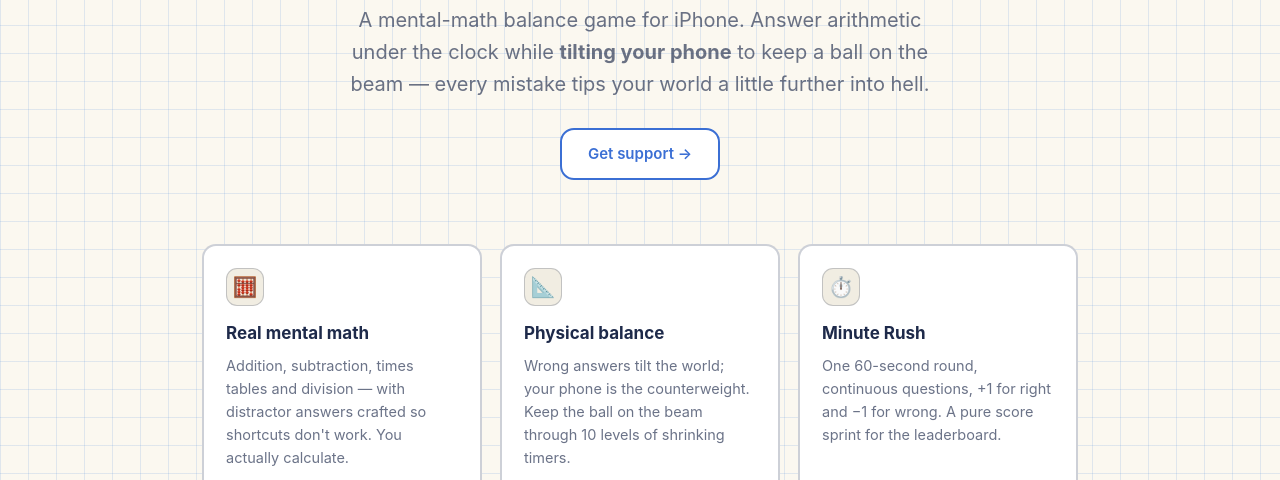
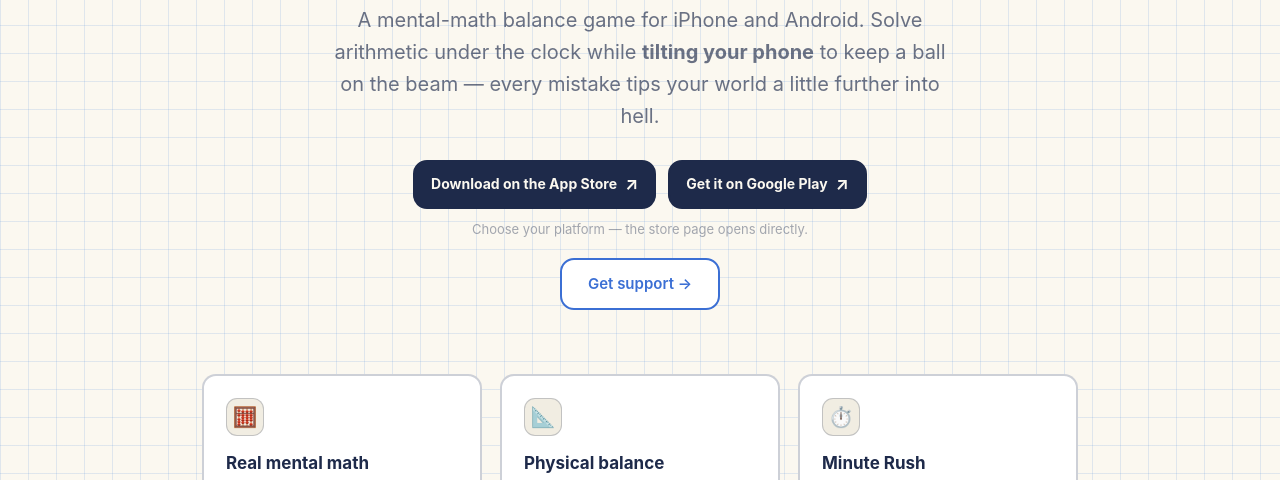
Before and after one commit to oleksandr-sokolov/mathhell-pages, a plain HTML site: page index.html in a window 1280 px wide. Shown: the part 311-791 px from the top of the page. Drawn offline with Linux system fonts and the light colour scheme.

Commit message:
feat: add direct app store download links

```diff
--- a/index.html
+++ b/index.html
@@ -4,7 +4,10 @@
   <meta charset="UTF-8" />
   <meta name="viewport" content="width=device-width, initial-scale=1.0" />
   <title>MathHell: Balance — Solve fast. Hold the line.</title>
-  <meta name="description" content="MathHell: Balance is a mental-math balance game for iPhone. Solve arithmetic fast while tilting your phone to keep a ball on the beam — every mistake tips your world." />
+  <meta name="description" content="MathHell: Balance is a mental-math balance game for iPhone and Android. Solve arithmetic fast while tilting your phone to keep a ball on the beam — every mistake tips your world." />
+  <meta property="og:title" content="MathHell: Balance — Solve fast. Hold the line." />
+  <meta property="og:description" content="A mental-math balance game for iPhone and Android." />
+  <meta property="og:image" content="assets/icon.png" />
   <link rel="icon" href="assets/icon.png" />
   <link rel="preconnect" href="https://fonts.googleapis.com" />
   <link rel="preconnect" href="https://fonts.gstatic.com" crossorigin />
@@ -24,10 +27,15 @@
     <header class="hero">
       <h1>Solve fast.<br /><span class="danger">Hold the line.</span></h1>
       <p class="lead">
-        A mental-math balance game for iPhone. Answer arithmetic under the
-        clock while <strong>tilting your phone</strong> to keep a ball on the
-        beam — every mistake tips your world a little further into hell.
+        A mental-math balance game for iPhone and Android. Solve arithmetic
+        under the clock while <strong>tilting your phone</strong> to keep a ball
+        on the beam — every mistake tips your world a little further into hell.
       </p>
+      <div class="store-links" aria-label="Download MathHell: Balance">
+        <a class="store-btn" href="https://apps.apple.com/app/id6801693024" rel="noopener">Download on the App Store <span>↗</span></a>
+        <a class="store-btn" href="https://play.google.com/store/apps/details?id=com.mathhell.balance" rel="noopener">Get it on Google Play <span>↗</span></a>
+      </div>
+      <p class="download-note">Choose your platform — the store page opens directly.</p>
       <a class="btn accent" href="support.html">Get support →</a>
     </header>
 
--- a/style.css
+++ b/style.css
@@ -116,6 +116,36 @@
 .btn:active { transform: scale(0.98); }
 .btn.accent { color: var(--accent); border-color: var(--accent); }
 
+.store-links {
+  display: flex;
+  justify-content: center;
+  gap: 12px;
+  flex-wrap: wrap;
+  margin: 2px auto 10px;
+}
+.store-btn {
+  display: inline-flex;
+  align-items: center;
+  gap: 8px;
+  min-height: 48px;
+  padding: 11px 16px;
+  border-radius: var(--r-card);
+  background: var(--ink);
+  color: var(--paper);
+  text-decoration: none;
+  font-weight: 700;
+  font-size: 14px;
+  border: 2px solid var(--ink);
+  transition: transform 0.09s ease, background 0.12s ease;
+}
+.store-btn:hover { transform: translateY(-1px); background: var(--accent); border-color: var(--accent); }
+.store-btn span { font-size: 17px; line-height: 1; }
+.download-note {
+  margin: 0 auto 18px;
+  color: var(--ink-faint);
+  font-size: 13px;
+}
+
 /* ---------- Feature cards ---------- */
 .features {
   display: grid;
```
